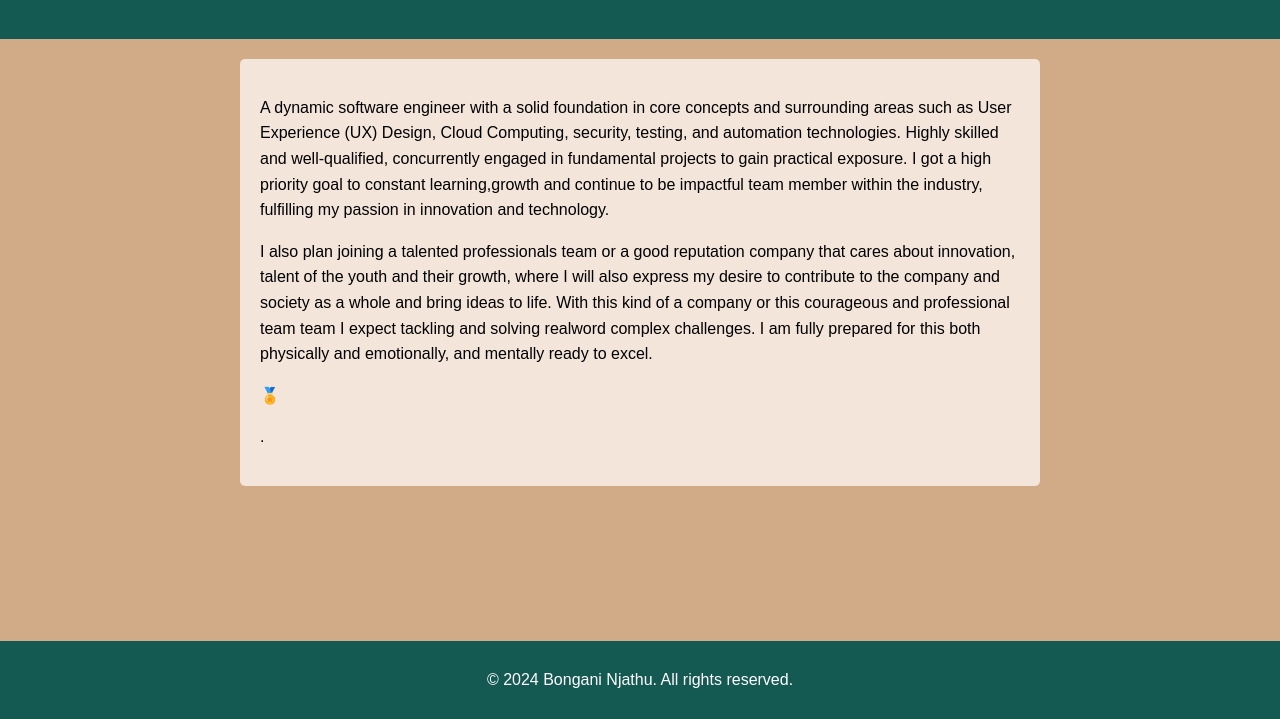
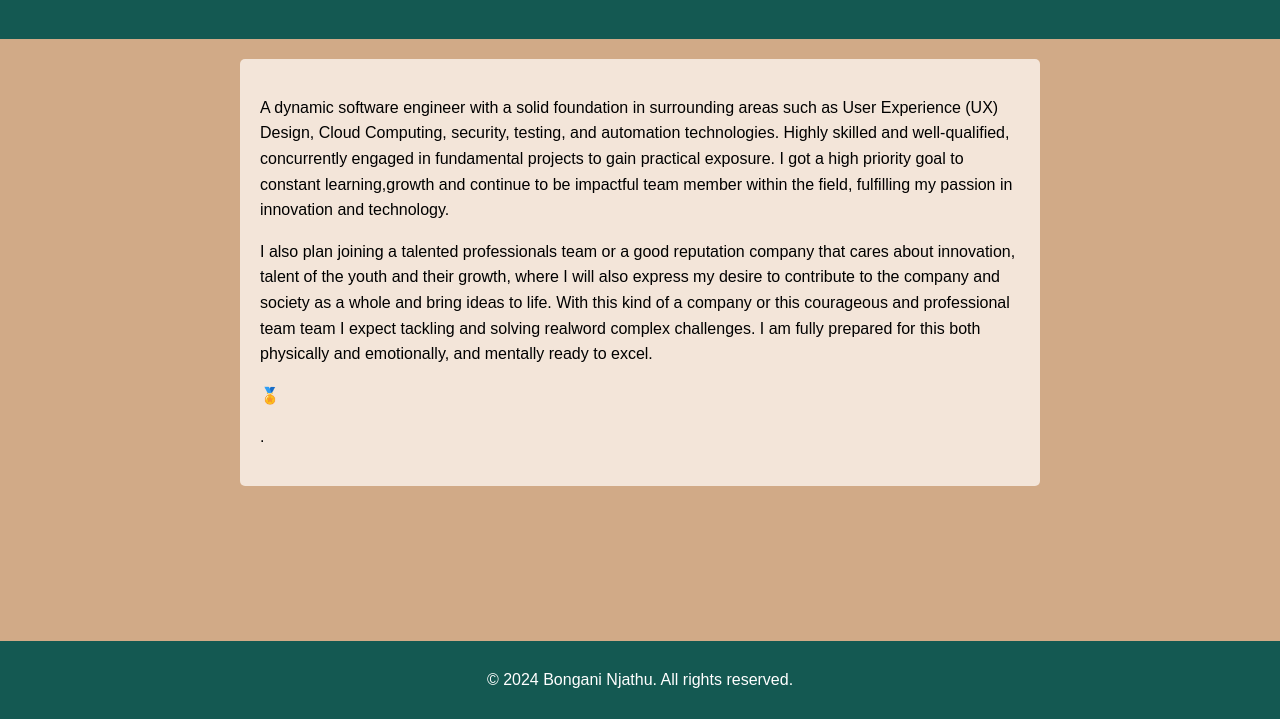
Before and after one commit to Bongani-4/Portfolio-Bongani, a plain HTML site: page Mystory.html in a window 1280 px wide. Shown: the part 81-800 px from the top of the page. Drawn offline with Linux system fonts and the light colour scheme.

Commit message:
Update Mystory.html

```diff
--- a/Mystory.html
+++ b/Mystory.html
@@ -76,8 +76,8 @@
     </div>
     <div class="container">
         <div class="story">
-            <p>A dynamic software engineer with a solid foundation in core concepts and surrounding areas such as User Experience (UX) Design, Cloud Computing, security, testing, and automation technologies. Highly skilled and well-qualified, concurrently engaged in fundamental projects to gain practical exposure.
-                I got a high priority goal to constant learning,growth and continue to be impactful team member within the industry, fulfilling my passion in innovation and technology.</p>
+            <p>A dynamic software engineer with a solid foundation in surrounding areas such as User Experience (UX) Design, Cloud Computing, security, testing, and automation technologies. Highly skilled and well-qualified, concurrently engaged in fundamental projects to gain practical exposure.
+                I got a high priority goal to constant learning,growth and continue to be impactful team member within the field, fulfilling my passion in innovation and technology.</p>
 
 <p>I also plan joining  a talented professionals team or a good reputation company that cares about innovation, talent of the youth and their growth, where I will also express my desire to contribute to the company and society as a whole and bring ideas to life.
 
```
